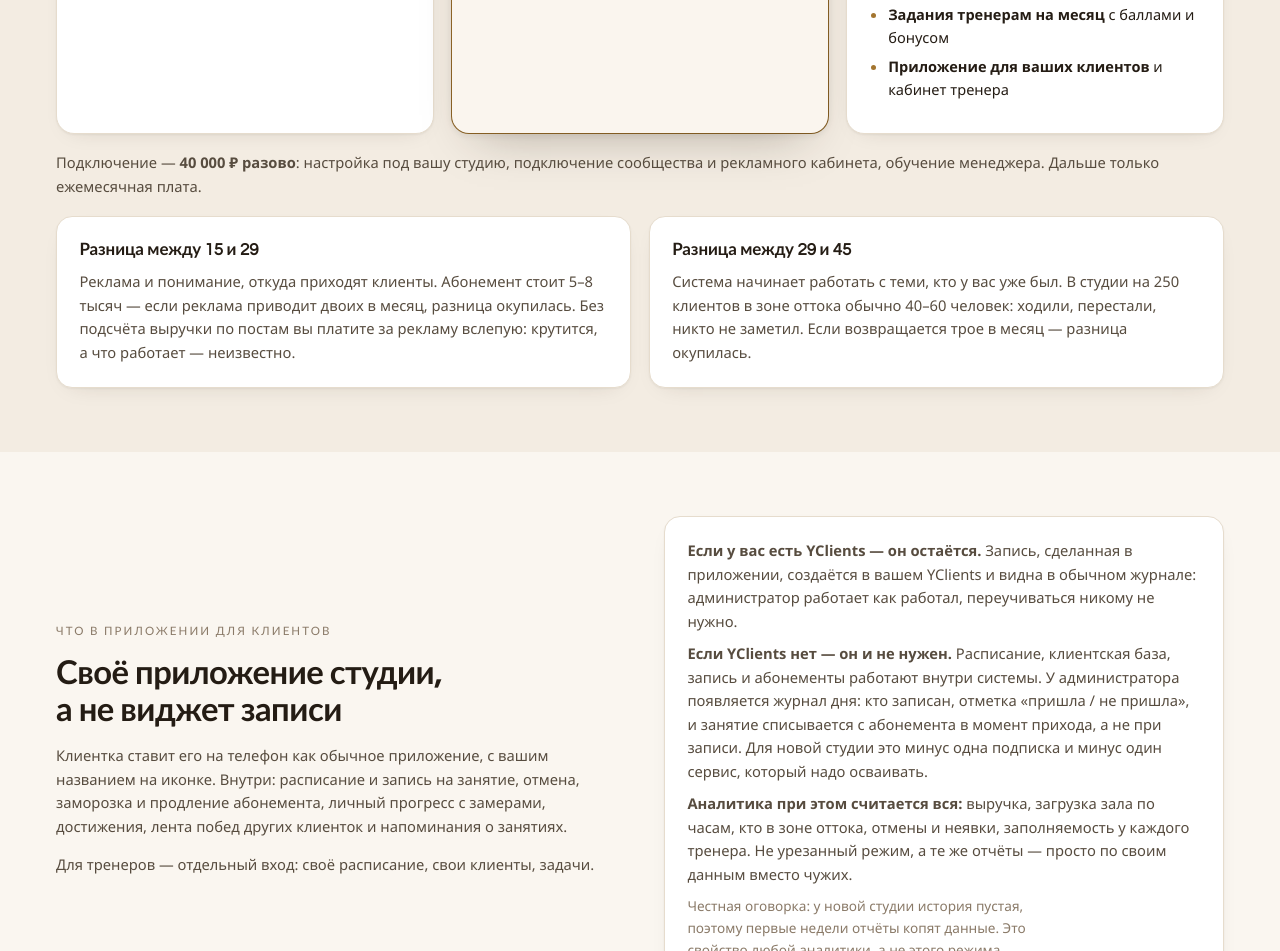
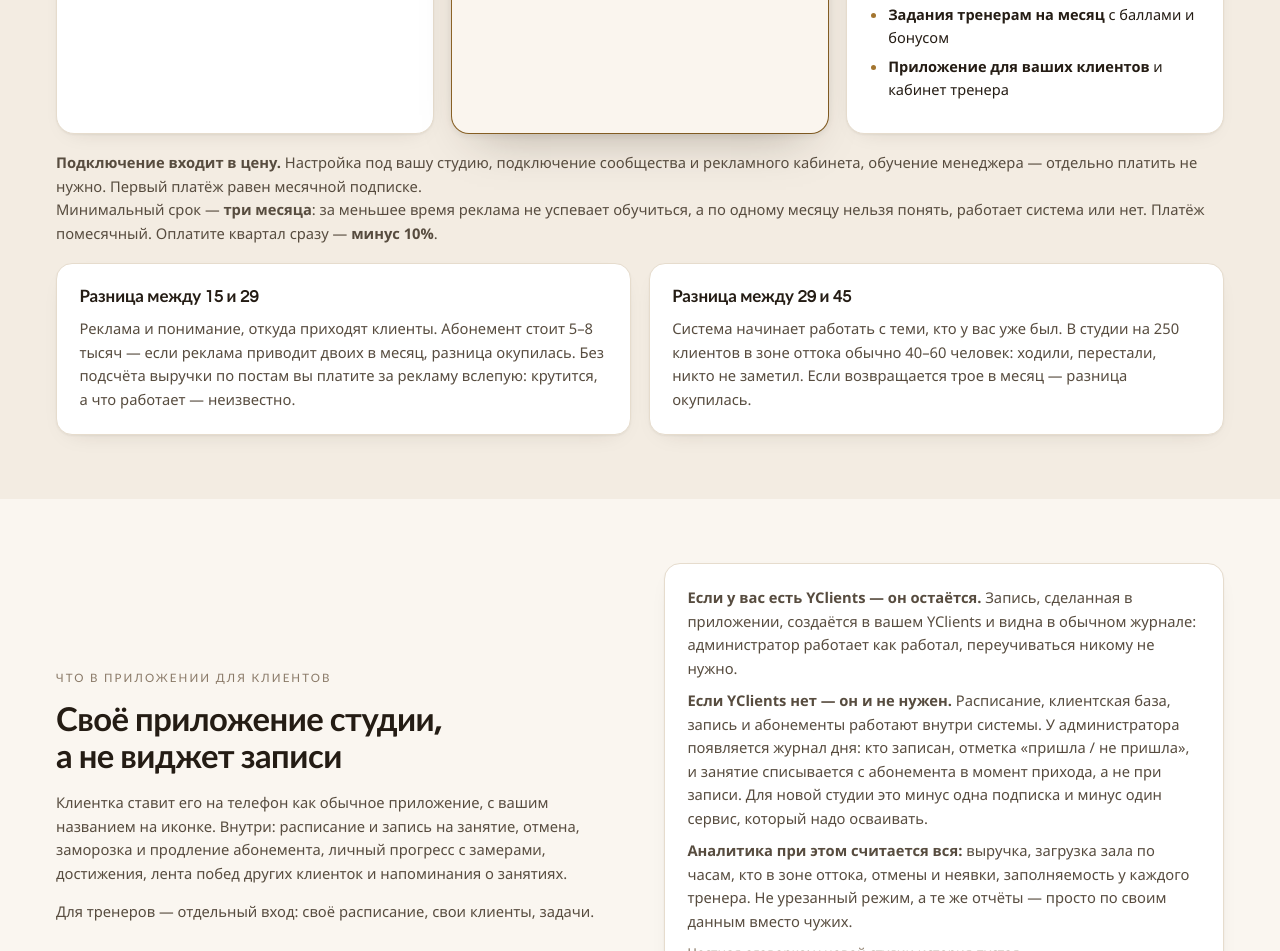
Before and after one commit to ilyakartavenko-debug/ilyakartavenko-debug.github.io, a plain HTML site: page studii.html in a window 1280 px wide. Shown: the part 6607-7558 px from the top of the page. Drawn offline with Linux system fonts and the light colour scheme.

Commit message:
Цены: внедрение входит в подписку
Было 40 000 разово + первый месяц = 69 000 одним платежом. По реальным
лидам это 17 абонементов сразу — маленькая студия отказывается
не от продукта, а от входного платежа.

Стало: подключение в цене, минимальный срок 3 месяца, платёж помесячный,
минус 10% за оплату квартала вперёд. Первый платёж равен подписке.

Co-Authored-By: Claude Opus 5 <noreply@anthropic.com>

```diff
--- a/studii.html
+++ b/studii.html
@@ -506,7 +506,8 @@
       </div>
     </div>
 
-    <p class="small" style="margin-top:1.1rem">Подключение — <strong>40 000 ₽ разово</strong>: настройка под вашу студию, подключение сообщества и рекламного кабинета, обучение менеджера. Дальше только ежемесячная плата.</p>
+    <p class="small" style="margin-top:1.1rem"><strong>Подключение входит в цену.</strong> Настройка под вашу студию, подключение сообщества и рекламного кабинета, обучение менеджера — отдельно платить не нужно. Первый платёж равен месячной подписке.</p>
+    <p class="small">Минимальный срок — <strong>три месяца</strong>: за меньшее время реклама не успевает обучиться, а по одному месяцу нельзя понять, работает система или нет. Платёж помесячный. Оплатите квартал сразу — <strong>минус 10%</strong>.</p>
 
     <div class="grid two" style="margin-top:1.1rem">
       <div class="card">
```
